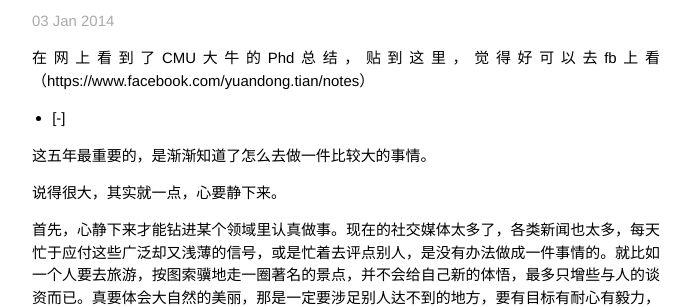
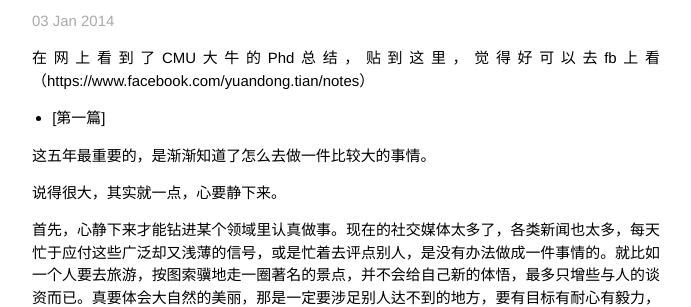
Before and after one commit to jseanj/jseanj.github.com, a Jekyll site: the page built from _posts/2014-01-03-phd.markdown, in a window 1280 px wide and 900 px high. Shown: the part 141-448 px from the top of the window, without its empty margins (294-985 px from the left). Built offline with Jekyll 4.4.1, drawn with Linux system fonts in a browser that asks for light colours; Markdown is read by kramdown in place of the engine named in the settings; some of the changed text lies outside the part shown.

Commit message:
fix phd.md

```diff
--- a/_posts/2014-01-03-phd.markdown
+++ b/_posts/2014-01-03-phd.markdown
@@ -6,7 +6,7 @@
 ---
 在网上看到了CMU大牛的Phd总结，贴到这里，觉得好可以去fb上看（https://www.facebook.com/yuandong.tian/notes）
 
-- [-]
+- [第一篇]
 
 这五年最重要的，是渐渐知道了怎么去做一件比较大的事情。
 
@@ -48,7 +48,7 @@
 
 近年来每年发表的论文数有上升的趋势，文章越来越多，每篇都细细看就是在浪费时间了，事倍功半。我目前认为的最好办法，莫过于在看完几篇本领域最重要的文章后认真总结，猜出大部分人的路数还有各自方法的优缺点，然后在面对新文章时采用跳跃式读法，边看边猜，猜对有奖。这样不仅快，而且能把握大局忽略细节，自己想新思路的时候也能自然而然地避开大部分人的招式，攻击其命门，从而保证自己工作的创新性。这似乎不符合学术严谨性的定义，不过……人生就这么点长，看着办吧。
 
-- [二]
+- [第二篇]
 
 回到刚才的话题，自己刚入cmu的时候，因为种种原因没有选到理想的导师，不知如何是好，就向师兄征询意见。师兄劝我说：“其实这些都不重要，重要的是你可以从他那里学到什么，我认为他人不错，另外演讲和写作技能非常好。”
 
@@ -78,7 +78,7 @@
 
 我想正是因为如此，才能有他的这些锦绣文章。
 
-- [三]
+- [第三篇]
 
 接下来谈下上台演说。
 
@@ -106,7 +106,7 @@
 
 好的幻灯片有几种类型，可以只含一张大图，或互有联系的若干图片，或一个前人工作的列表，或一件事物的优劣二分法，或一个算法的三个主要步骤，或一些事物的相互关系，等等。一句话，如果盯着它十秒钟没看出来重点是什么，那就打回去重做吧。制作精美的幻灯片是一种艺术，我现在还学不到导师的十分之一，只好多看别人的范例，慢慢改进了。
 
-- [四]
+- [第四篇]
 
 之前的三篇，谈的是如何做研究，写文章，做演讲。这一篇，讲一下时间管理。
 
@@ -141,7 +141,7 @@
 
 另外，锻炼身体很重要，再忙都不能不做。锻炼付出一两小时，精神得到放松，大脑得到休息，同时还能促进心肺功能，增强免疫力，绝对是稳赚不赔的买卖。我一般隔一天跑步五公里，或是游泳一公里，或是打壁球一小时。跑步太勤快会伤膝盖，因此需要和其它运动配合。跑步时什么也不想，挥洒汗水的时刻，就单纯地开心就好了。
 
-- [五]
+- [第五篇]
 
 五年过去了，我经历了很多，学到了很多，个性也改变了很多，从内向变得有些外向，认识了很多人，变得喜欢和别人交流，喜欢听更牛的人的见解，也会从别人的观点出发去看待问题。以前做得不错的事，现在可以做得更有效率；以前害怕自卑的事，现在不害怕了；以前不敢想的事，现在可以去规划去计算了。还有很多做得一般甚至很糟糕的地方，没事，静下来好好分析前因后果，然后继续改进就好。
 
```
